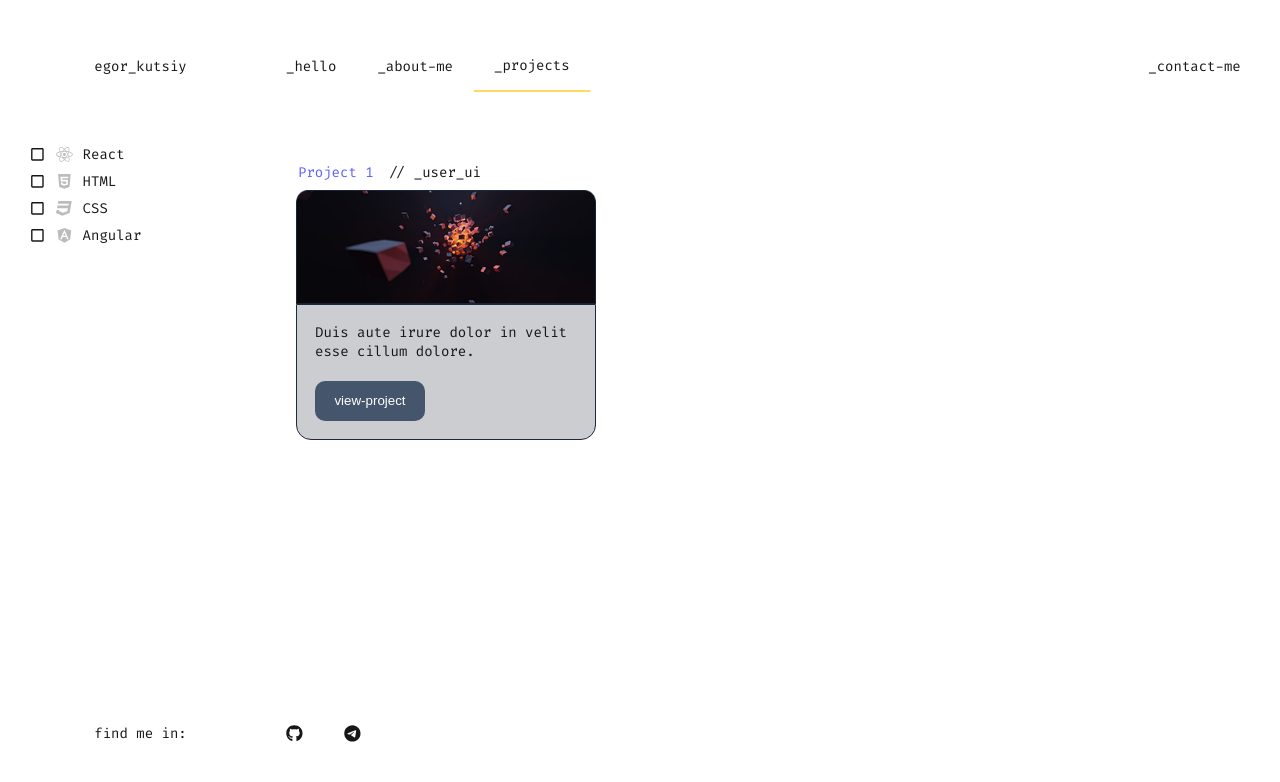
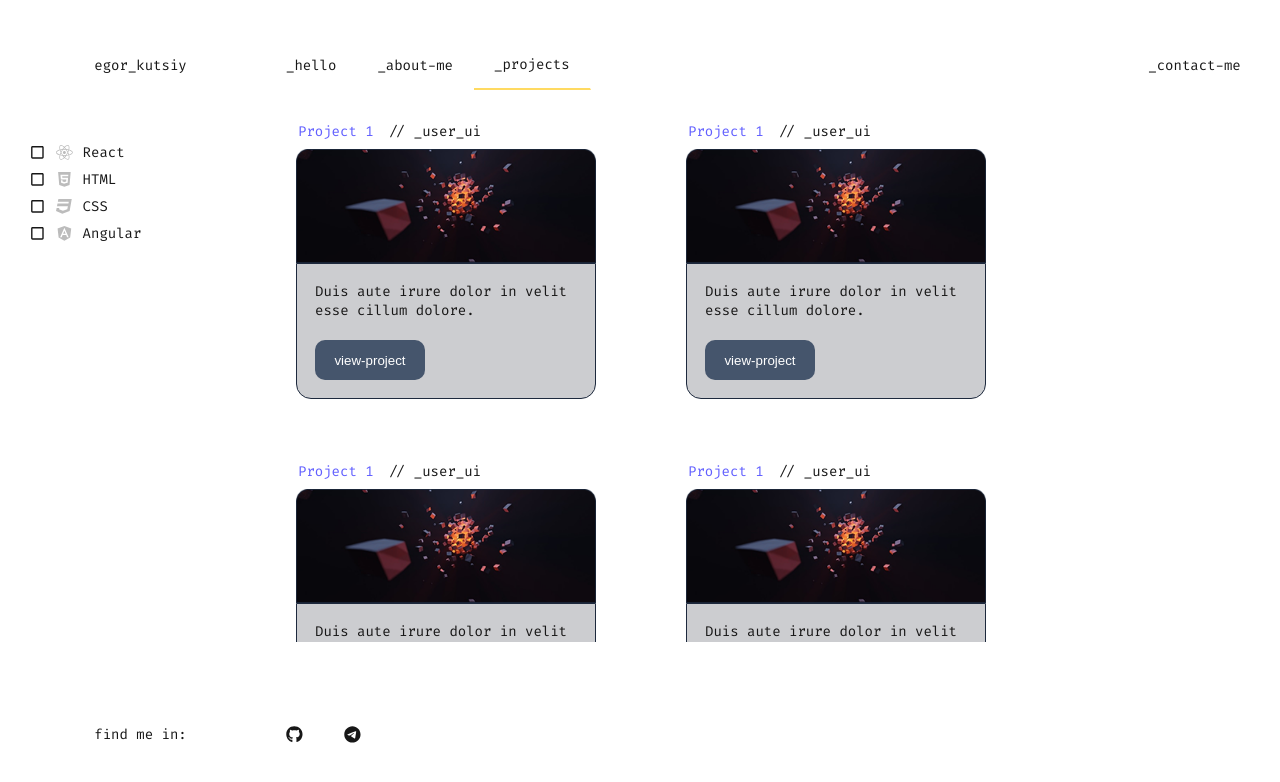
Before and after one commit to Kutsiy/NxWedApp, a Next.js app: page /projects in a window 1280 px wide. Shown: the top 782 px of the page. Built offline with nearby package versions, Linux system fonts and the light colour scheme.

Commit message:
feat: added some styles

```diff
--- a/src/app/projects/page.module.scss
+++ b/src/app/projects/page.module.scss
@@ -17,11 +17,12 @@
     display: flex;
     flex-direction: column;
     width: 100%;
-    height: 100%;
+    min-height: 100%;
+    flex: 1;
 
     &_top {
       width: 100%;
-      height: 40px;
+      max-height: 40px;
       border-bottom: var(--glass-border);
 
       &_tab {
@@ -52,7 +53,28 @@
     }
 
     &_block {
-      padding: 30px 30px;
+      width: 100%;
+      height: 530px;
+      max-height: 100%;
+      margin: 20px 0px;
+      padding: 10px 30px;
+      display: flex;
+      flex-wrap: wrap;
+      gap: 90px;
+      overflow-y: auto;
+
+      &::-webkit-scrollbar {
+        width: 8px;
+      }
+
+      &::-webkit-scrollbar-thumb {
+        background-color: rgba(98, 116, 142, 1);
+        border-radius: 60px;
+      }
+
+      &::-webkit-scrollbar-track {
+        background-color: transparent;
+      }
     }
   }
 }
--- a/src/app/projects/page.tsx
+++ b/src/app/projects/page.tsx
@@ -92,6 +92,14 @@ const ProjectsPage: NextPage = ({}) => {
         </div>
         <div className={styles.projects__content_block}>
           <ProjectCard></ProjectCard>
+          <ProjectCard></ProjectCard>
+          <ProjectCard></ProjectCard>
+          <ProjectCard></ProjectCard>
+          <ProjectCard></ProjectCard>
+          <ProjectCard></ProjectCard>
+          <ProjectCard></ProjectCard>
+          <ProjectCard></ProjectCard>
+          <ProjectCard></ProjectCard>
         </div>
       </div>
     </div>
--- a/src/components/footer/footer.module.scss
+++ b/src/components/footer/footer.module.scss
@@ -1,6 +1,6 @@
 .footer {
   width: 100%;
-  height: 60px;
+  min-height: 50px;
   border-top: var(--glass-border);
   border-bottom-left-radius: 15px;
   border-bottom-right-radius: 15px;
@@ -9,7 +9,7 @@
 
   &__title {
     min-width: var(--left-margin);
-    height: 100%;
+    min-height: 100%;
     border-right: var(--glass-border);
     display: flex;
     align-items: center;
--- a/src/components/header/header.module.scss
+++ b/src/components/header/header.module.scss
@@ -1,6 +1,6 @@
 .header {
   width: 100%;
-  height: 60px;
+  min-height: 50px;
   border-bottom: var(--glass-border);
   border-top-left-radius: 15px;
   border-top-right-radius: 15px;
--- a/src/components/project_card/project_card.module.scss
+++ b/src/components/project_card/project_card.module.scss
@@ -49,6 +49,7 @@
         background-color: rgba(69, 85, 108, 1);
         border: none;
         border-radius: 10px;
+        cursor: pointer;
       }
     }
   }
```
